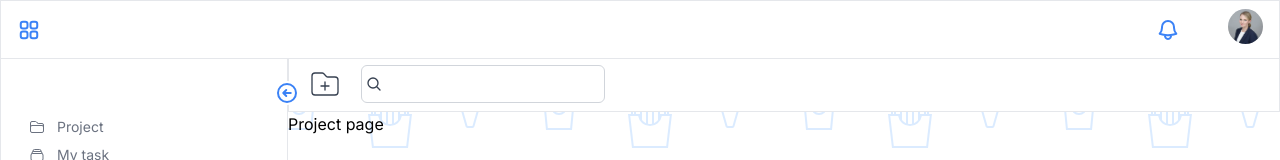
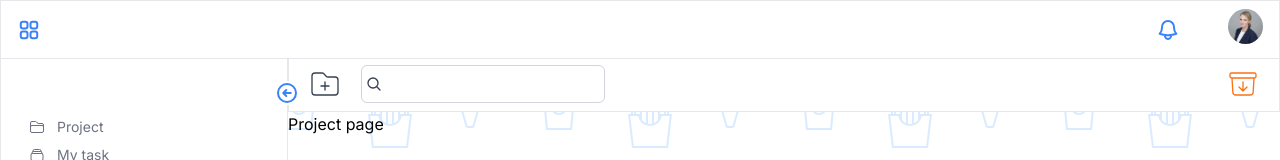
Before and after one commit to jeagercoder/workspace, a Next.js app: page /project in a window 1280 px wide. Shown: the top 160 px of the page. Built offline with nearby package versions, Linux system fonts and the light colour scheme; no server answers; sample sign-in values are in the browser's storage.

Commit message:
Adding project archive button

```diff
--- a/app/(dashboard)/project/page.tsx
+++ b/app/(dashboard)/project/page.tsx
@@ -2,7 +2,7 @@
 
 
 import { PrimaryButton } from "@/components/buttons"
-import { FolderPlusIcon, SearchIcon } from "@/components/icons"
+import { ArchiveBoxArrowIcon, FolderPlusIcon, SearchIcon } from "@/components/icons"
 import { ColorInput, CustomInput, PrimaryInput, PrimaryTextArea } from "@/components/inputs"
 import { LabelSm } from "@/components/labels"
 import Modal from "@/components/modals"
@@ -53,6 +53,9 @@ export default function ProjectPage() {
                                 className="p-1 outline-none" />
                         </div>
                     </div>
+                    <div className="flex">
+                        <button><ArchiveBoxArrowIcon className="size-8 stroke-1 stroke-orange-500"/></button>
+                    </div>
                 </div>
                 <h1>Project page</h1>
             </div>
--- a/components/icons.tsx
+++ b/components/icons.tsx
@@ -19,7 +19,7 @@ export function FolderPlusIcon(props: any) {
 }
 
 
-export function ArchiveArrowIcon(props: any) {
+export function ArchiveBoxArrowIcon(props: any) {
     return (
         <>
             <svg xmlns="http://www.w3.org/2000/svg"
```
